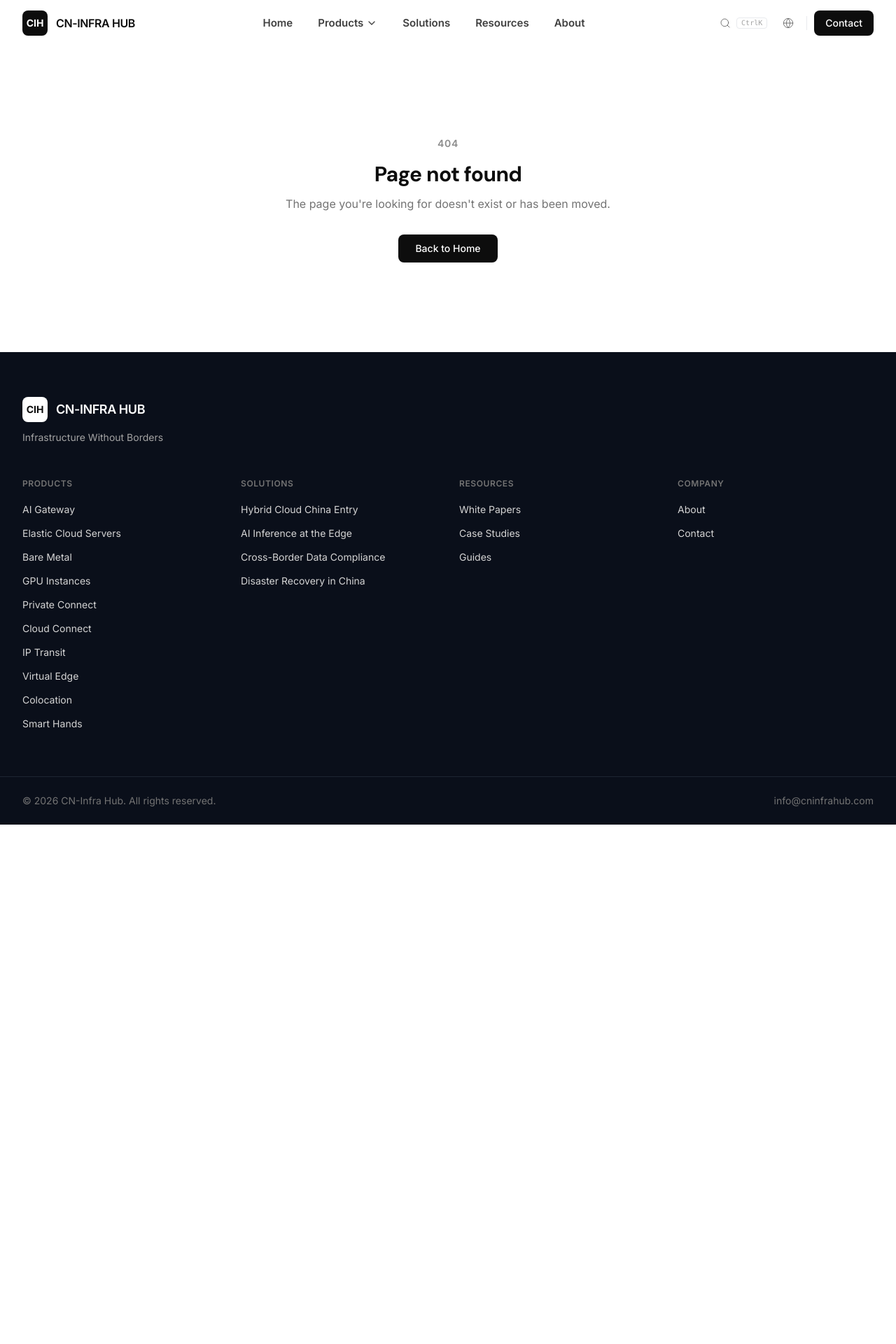
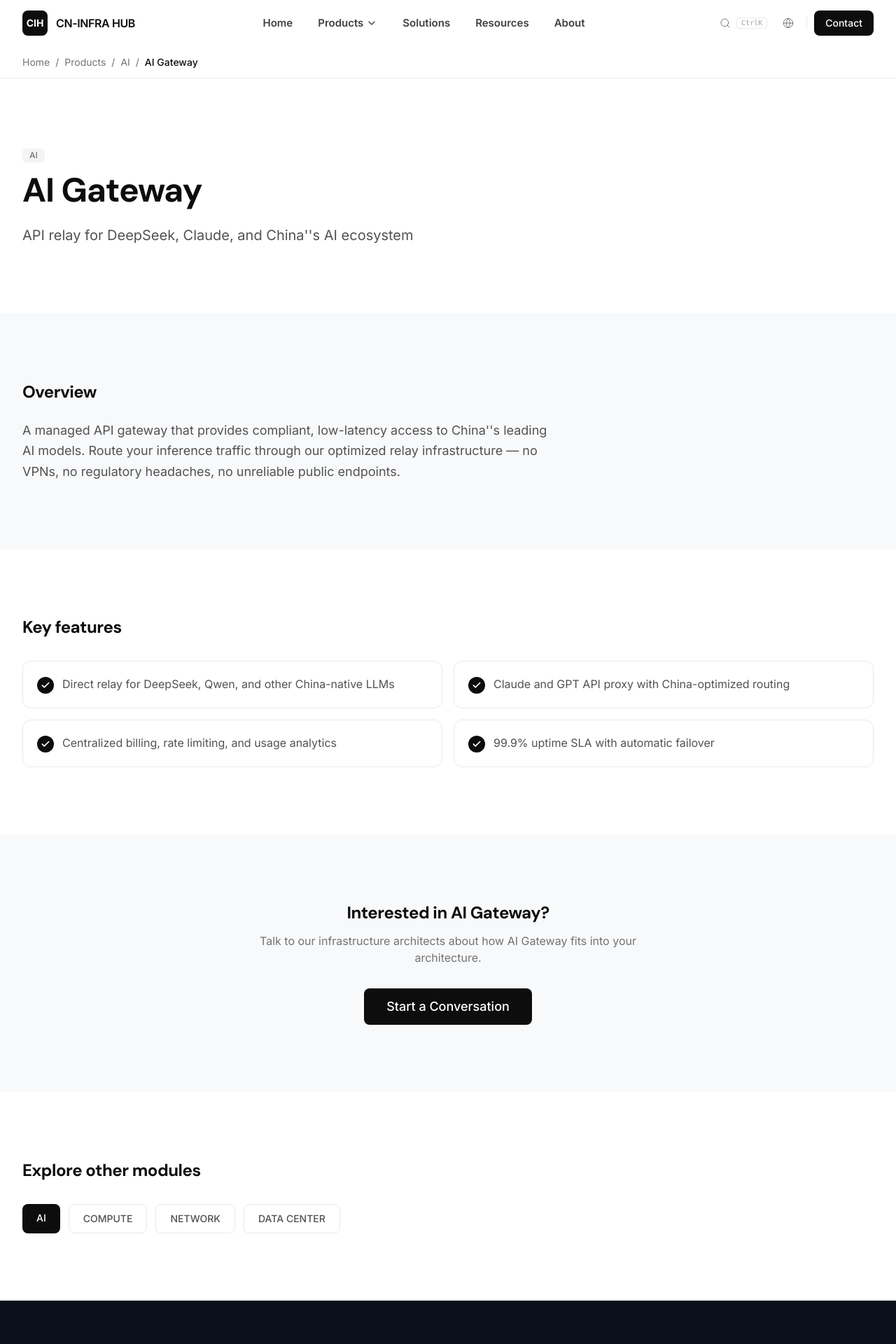
Before and after one commit to emoqbao/cninfrahub, a Next.js app: page /products/ai-gateway in a window 1280 px wide. Before the commit this address had no page. Shown: the top 1920 px of the page at 70% size. Before the commit the page ends 1178 px from the top, so only its background shows below. Built offline with nearby package versions, Linux system fonts and the light colour scheme.

Commit message:
feat: dedicated product pages with SEO, breadcrumbs, and proper routing

```diff
--- /dev/null
+++ b/src/app/products/[slug]/page.tsx
@@ -0,0 +1,203 @@
+import { Metadata } from "next";
+import { notFound } from "next/navigation";
+import Link from "next/link";
+import { ArrowRight, Check } from "lucide-react";
+import Container from "@/components/ui/Container";
+import Button from "@/components/ui/Button";
+import { products, getProductById, productModules, type Product } from "@/lib/products";
+
+interface Props {
+  params: Promise<{ slug: string }>;
+}
+
+export async function generateStaticParams() {
+  return products.map((p) => ({ slug: p.id }));
+}
+
+export async function generateMetadata({ params }: Props): Promise<Metadata> {
+  const { slug } = await params;
+  const product = getProductById(slug);
+  if (!product) return { title: "Not Found" };
+
+  return {
+    title: product.name,
+    description: product.tagline,
+    keywords: product.seoKeywords,
+    alternates: { canonical: `/products/${product.id}` },
+    openGraph: {
+      title: `${product.name} — CN-Infra Hub`,
+      description: product.tagline,
+    },
+  };
+}
+
+function RelatedProducts({ current }: { current: Product }) {
+  const related = products.filter(
+    (p) => p.module === current.module && p.id !== current.id
+  );
+  if (related.length === 0) return null;
+
+  return (
+    <section className="py-16 lg:py-24 bg-[#f8f9fb]">
+      <Container>
+        <h2 className="text-2xl font-bold tracking-[-0.02em] text-[#0d0d0d]">
+          Related products
+        </h2>
+        <div className="mt-8 grid gap-6 sm:grid-cols-2 lg:grid-cols-3">
+          {related.map((p) => (
+            <Link
+              key={p.id}
+              href={`/products/${p.id}`}
+              className="group rounded-xl border border-[#e8eaed] bg-white p-6 transition-shadow hover:shadow-md"
+            >
+              <h3 className="text-lg font-semibold text-[#0d0d0d]">{p.name}</h3>
+              <p className="mt-2 text-sm text-[#737373] leading-relaxed line-clamp-2">
+                {p.tagline}
+              </p>
+              <span className="mt-3 inline-flex items-center gap-1.5 text-sm font-medium text-[#0d0d0d] group-hover:underline">
+                Learn more
+                <ArrowRight className="h-3.5 w-3.5" />
+              </span>
+            </Link>
+          ))}
+        </div>
+      </Container>
+    </section>
+  );
+}
+
+export default async function ProductPage({ params }: Props) {
+  const { slug } = await params;
+  const product = getProductById(slug);
+  if (!product) notFound();
+
+  const moduleIndex = productModules.indexOf(product.module);
+
+  return (
+    <>
+      {/* Breadcrumb */}
+      <div className="border-b border-[#e8eaed]">
+        <Container>
+          <nav className="flex items-center gap-2 py-3 text-sm text-[#737373]">
+            <Link href="/" className="hover:text-[#0d0d0d] transition-colors">
+              Home
+            </Link>
+            <span>/</span>
+            <Link href="/products/" className="hover:text-[#0d0d0d] transition-colors">
+              Products
+            </Link>
+            <span>/</span>
+            <Link
+              href={`/products/?module=${encodeURIComponent(product.module)}`}
+              className="hover:text-[#0d0d0d] transition-colors"
+            >
+              {product.module}
+            </Link>
+            <span>/</span>
+            <span className="text-[#0d0d0d] font-medium">{product.name}</span>
+          </nav>
+        </Container>
+      </div>
+
+      {/* Hero */}
+      <section className="py-16 lg:py-24">
+        <Container>
+          <div className="max-w-3xl">
+            <span className="inline-block rounded-md bg-[#f3f4f6] px-2.5 py-0.5 text-xs font-medium text-[#737373]">
+              {product.module}
+            </span>
+            <h1 className="mt-4 text-4xl font-bold tracking-[-0.03em] text-[#0d0d0d] lg:text-5xl">
+              {product.name}
+            </h1>
+            <p className="mt-6 text-xl leading-relaxed text-[#525252]">
+              {product.tagline}
+            </p>
+          </div>
+        </Container>
+      </section>
+
+      {/* Description */}
+      <section className="py-16 lg:py-24 bg-[#f8f9fb]">
+        <Container>
+          <div className="max-w-3xl">
+            <h2 className="text-2xl font-bold tracking-[-0.02em] text-[#0d0d0d]">
+              Overview
+            </h2>
+            <p className="mt-6 text-lg leading-relaxed text-[#525252]">
+              {product.description}
+            </p>
+          </div>
+        </Container>
+      </section>
+
+      {/* Features */}
+      <section className="py-16 lg:py-24">
+        <Container>
+          <h2 className="text-2xl font-bold tracking-[-0.02em] text-[#0d0d0d]">
+            Key features
+          </h2>
+          <ul className="mt-8 grid gap-4 sm:grid-cols-2">
+            {product.features.map((f, i) => (
+              <li
+                key={i}
+                className="flex items-start gap-3 rounded-xl border border-[#e8eaed] p-5"
+              >
+                <span className="mt-0.5 flex h-6 w-6 flex-shrink-0 items-center justify-center rounded-full bg-[#0d0d0d]">
+                  <Check className="h-3.5 w-3.5 text-white" strokeWidth={3} />
+                </span>
+                <span className="text-[#525252]">{f}</span>
+              </li>
+            ))}
+          </ul>
+        </Container>
+      </section>
+
+      {/* CTA */}
+      <section className="py-16 lg:py-24 bg-[#f8f9fb]">
+        <Container>
+          <div className="mx-auto max-w-xl text-center">
+            <h2 className="text-2xl font-bold tracking-[-0.02em] text-[#0d0d0d]">
+              Interested in {product.name}?
+            </h2>
+            <p className="mt-3 text-[#737373]">
+              Talk to our infrastructure architects about how {product.name} fits
+              into your architecture.
+            </p>
+            <div className="mt-8">
+              <Button href="/contact/" variant="primary" size="lg">
+                Start a Conversation
+              </Button>
+            </div>
+          </div>
+        </Container>
+      </section>
+
+      {/* Related */}
+      <RelatedProducts current={product} />
+
+      {/* Module navigation */}
+      <section className="py-16 lg:py-24">
+        <Container>
+          <h2 className="text-2xl font-bold tracking-[-0.02em] text-[#0d0d0d]">
+            Explore other modules
+          </h2>
+          <div className="mt-8 flex flex-wrap gap-3">
+            {productModules.map((mod) => (
+              <Link
+                key={mod}
+                href={`/products/?module=${encodeURIComponent(mod)}`}
+                className={`rounded-lg px-5 py-2.5 text-sm font-medium transition-colors ${
+                  mod === product.module
+                    ? "bg-[#0d0d0d] text-white"
+                    : "border border-[#e8eaed] text-[#525252] hover:bg-[#f3f4f6]"
+                }`}
+              >
+                {mod}
+              </Link>
+            ))}
+          </div>
+        </Container>
+      </section>
+    </>
+  );
+}
--- a/src/app/products/page.tsx
+++ b/src/app/products/page.tsx
@@ -1,12 +1,10 @@
 "use client";
-
 
 import { useState, useEffect, Suspense } from "react";
 import { useSearchParams, useRouter } from "next/navigation";
-import { X } from "lucide-react";
+import Link from "next/link";
 import Container from "@/components/ui/Container";
-import Button from "@/components/ui/Button";
-import { products, productModules, type Product } from "@/lib/products";
+import { products, productModules } from "@/lib/products";
 
 function ProductsContent() {
   const router = useRouter();
@@ -14,12 +12,10 @@ function ProductsContent() {
   const moduleParam = searchParams.get("module");
   const isValidModule = moduleParam && productModules.includes(moduleParam as typeof productModules[number]);
   const [activeModule, setActiveModule] = useState<string>(isValidModule ? moduleParam! : productModules[0]);
-  const [selectedProduct, setSelectedProduct] = useState<Product | null>(null);
 
   useEffect(() => {
     if (isValidModule) {
       setActiveModule(moduleParam!);
-      setSelectedProduct(null);
     }
   }, [moduleParam, isValidModule]);
 
@@ -44,7 +40,7 @@ function ProductsContent() {
             {productModules.map((mod) => (
               <button
                 key={mod}
-                onClick={() => { setActiveModule(mod); setSelectedProduct(null); router.replace(`/products/?module=${mod}`, { scroll: false }); }}
+                onClick={() => { setActiveModule(mod); router.replace(`/products/?module=${mod}`, { scroll: false }); }}
                 className={`rounded-lg px-4 py-2 text-sm font-medium transition-colors whitespace-nowrap ${
                   activeModule === mod
                     ? "bg-[#0d0d0d] text-white"
@@ -63,59 +59,22 @@ function ProductsContent() {
         <Container>
           <div className="grid gap-6 md:grid-cols-2 lg:grid-cols-3">
             {filtered.map((product) => (
-              <button
+              <Link
                 key={product.id}
-                id={product.id}
-                onClick={() => setSelectedProduct(selectedProduct?.id === product.id ? null : product)}
-                className={`group rounded-xl border p-6 text-left transition-all ${
-                  selectedProduct?.id === product.id
-                    ? "border-[#0d0d0d] shadow-md"
-                    : "border-[#e8eaed] hover:border-[#c4c6ca]"
-                }`}
+                href={`/products/${product.id}`}
+                className="group flex flex-col rounded-xl border border-[#e8eaed] bg-white p-6 text-left transition-shadow hover:shadow-md"
               >
                 <span className="inline-block rounded-md bg-[#f3f4f6] px-2.5 py-0.5 text-xs font-medium text-[#737373]">
                   {product.module}
                 </span>
                 <h3 className="mt-3 text-lg font-semibold text-[#0d0d0d]">{product.name}</h3>
                 <p className="mt-2 text-sm leading-relaxed text-[#737373]">{product.tagline}</p>
-                <span className="mt-4 inline-block text-sm font-medium text-[#0d0d0d] group-hover:underline">
+                <span className="mt-auto pt-4 inline-block text-sm font-medium text-[#0d0d0d] group-hover:underline">
                   Learn more &rarr;
                 </span>
-              </button>
+              </Link>
             ))}
           </div>
-
-          {/* Detail panel */}
-          {selectedProduct && (
-            <div className="mt-12 rounded-xl border border-[#0d0d0d] bg-white p-8 lg:p-10">
-              <div className="flex items-start justify-between">
-                <div>
-                  <span className="inline-block rounded-md bg-[#f3f4f6] px-2.5 py-0.5 text-xs font-medium text-[#737373]">
-                    {selectedProduct.module}
-                  </span>
-                  <h2 className="mt-2 text-2xl font-bold text-[#0d0d0d]">{selectedProduct.name}</h2>
-                </div>
-                <button
-                  onClick={() => setSelectedProduct(null)}
-                  className="rounded-md p-2 text-[#737373] hover:bg-[#f3f4f6] hover:text-[#0d0d0d]"
-                  aria-label="Close detail"
-                >
-                  <X className="h-5 w-5" />
-                </button>
-              </div>
-              <p className="mt-4 max-w-2xl leading-relaxed text-[#525252]">
-                {selectedProduct.description}
-              </p>
-              <ul className="mt-6 grid gap-2 sm:grid-cols-2">
-                {selectedProduct.features.map((f, i) => (
-                  <li key={i} className="flex items-start gap-2 text-sm text-[#404040]">
-                    <span className="mt-1.5 h-1.5 w-1.5 flex-shrink-0 rounded-full bg-[#0d0d0d]" />
-                    {f}
-                  </li>
-                ))}
-              </ul>
-            </div>
-          )}
         </Container>
       </section>
     </>
--- a/src/app/solutions/page.tsx
+++ b/src/app/solutions/page.tsx
@@ -57,7 +57,7 @@ export default function SolutionsPage() {
                     return (
                       <Link
                         key={pid}
-                        href={`/products/?module=${encodeURIComponent(product.module)}`}
+                        href={`/products/${product.id}`}
                         className="rounded-md bg-[#f3f4f6] px-2.5 py-1 text-[#0d0d0d] hover:bg-[#e0e2e6] transition-colors"
                       >
                         {product.name}
--- a/src/lib/search.ts
+++ b/src/lib/search.ts
@@ -18,7 +18,7 @@ export function buildSearchIndex(): SearchResult[] {
       id: p.id,
       title: p.name,
       description: p.tagline,
-      href: `/products/#${p.id}`,
+      href: `/products/${p.id}`,
       category: p.module,
     });
   }
```
